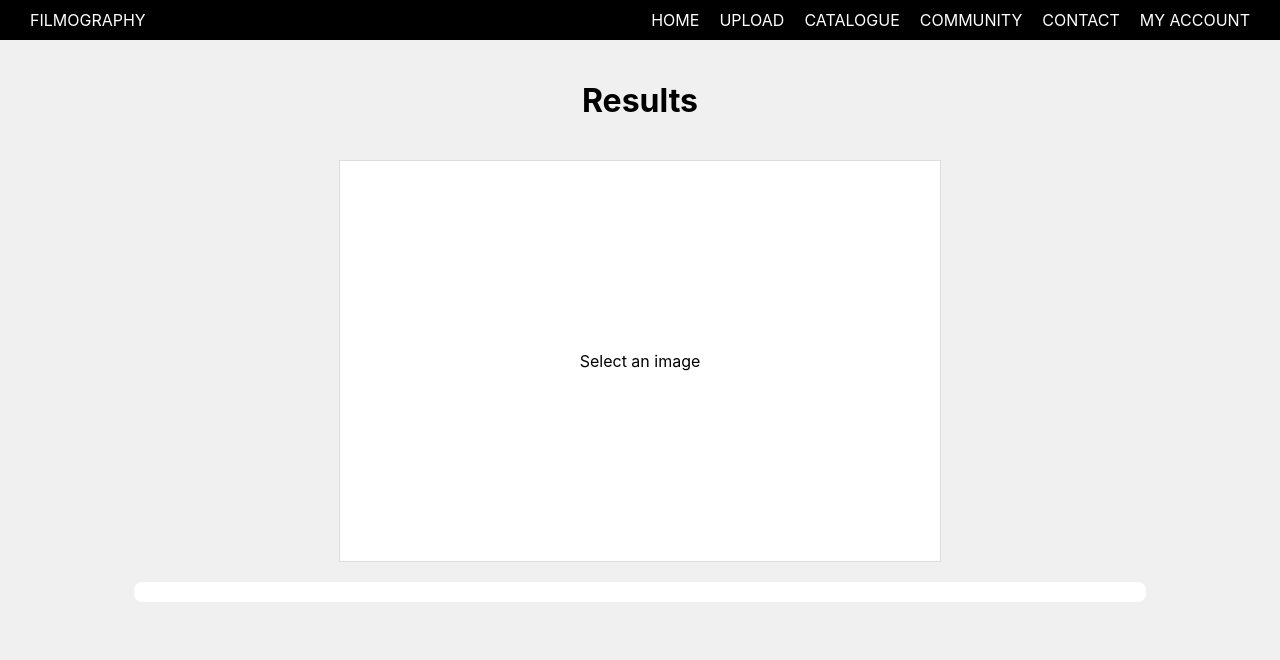
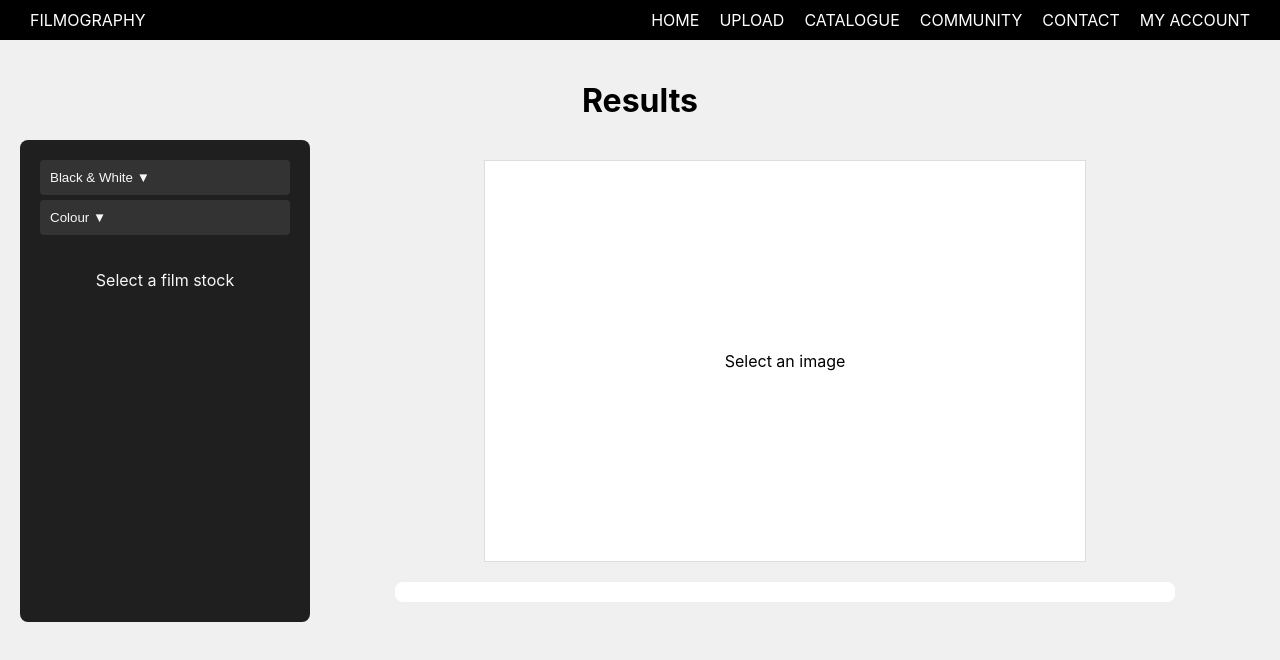
Before and after one commit to nickng9/filmsim, a Next.js app in the folder frontend/: page /results in a window 1280 px wide. Shown: the top 660 px of the page. Built offline with nearby package versions, Linux system fonts and the light colour scheme.

Commit message:
cleaning up film stock modal

```diff
--- a/frontend/src/app/components/FilmSelector.tsx
+++ b/frontend/src/app/components/FilmSelector.tsx
@@ -12,6 +12,8 @@ const FilmSelector: React.FC<{ selectedImage: string | null }> = ({ selectedImag
   const [selectedBrand, setSelectedBrand] = useState<Brand>('ilford');
   const [appliedFilm, setAppliedFilm] = useState<{ [key: string]: string }>({});
   const [processedImage, setProcessedImage] = useState<string | null>(null);
+  const [expandedCategory, setExpandedCategory] = useState<Category | null>(null);
+  const [expandedBrand, setExpandedBrand] = useState<string | null>(null);
 
   useEffect(() => {
     if (selectedImage && appliedFilm[selectedImage]) {
@@ -20,13 +22,12 @@ const FilmSelector: React.FC<{ selectedImage: string | null }> = ({ selectedImag
     }
   }, [selectedImage, appliedFilm]);
 
-  const handleCategoryChange = (category: Category) => {
-    setSelectedCategory(category);
-    setSelectedBrand(Object.keys(filmData[category])[0] as Brand);
+  const handleCategoryToggle = (category: Category) => {
+    setExpandedCategory(expandedCategory === category ? null : category);
   };
 
-  const handleBrandChange = (brand: Brand) => {
-    setSelectedBrand(brand);
+  const handleBrandToggle = (brand: string) => {
+    setExpandedBrand(expandedBrand === brand ? null : brand);
   };
 
   const handleFilmStockSelect = (film: string) => {
@@ -37,45 +38,80 @@ const FilmSelector: React.FC<{ selectedImage: string | null }> = ({ selectedImag
     }
   };
 
-  const films = filmData[selectedCategory][selectedBrand as keyof (typeof filmData)['bw' | 'colour']] as string[];
+  const formatFilmName = (film: string) => {
+    const name = film.split('/').pop();
+    return name ? name.replace(/_/g, ' ').replace('.png', '') : '';
+  };
 
   return (
     <div className={styles.filmSelectorContainer}>
       <div className={styles.categoryButtons}>
         <button
-          className={`${styles.categoryButton} ${selectedCategory === 'bw' ? styles.active : ''}`}
-          onClick={() => handleCategoryChange('bw')}
+          className={`${styles.categoryButton} ${expandedCategory === 'bw' ? styles.active : ''}`}
+          onClick={() => handleCategoryToggle('bw')}
         >
-          Black & White
+          Black & White {expandedCategory === 'bw' ? '▲' : '▼'}
         </button>
+        {expandedCategory === 'bw' && (
+          <div className={styles.brandButtons}>
+            {Object.keys(filmData.bw).map((brand) => (
+              <div key={brand}>
                 <button
-          className={`${styles.categoryButton} ${selectedCategory === 'colour' ? styles.active : ''}`}
-          onClick={() => handleCategoryChange('colour')}
+                  className={`${styles.brandButton} ${expandedBrand === brand ? styles.active : ''}`}
+                  onClick={() => handleBrandToggle(brand)}
                 >
-          Colour
+                  {brand} {expandedBrand === brand ? '▲' : '▼'}
                 </button>
-      </div>
-      <div className={styles.brandButtons}>
-        {Object.keys(filmData[selectedCategory]).map((brand) => (
-          <button
-            key={brand}
-            className={`${styles.brandButton} ${selectedBrand === brand ? styles.active : ''}`}
-            onClick={() => handleBrandChange(brand as Brand)}
-          >
-            {brand}
-          </button>
-        ))}
-      </div>
+                {expandedBrand === brand && (
                   <div className={styles.filmList}>
-        {films.map((film) => (
+                    {filmData.bw[brand as keyof typeof filmData.bw].map((film) => (
                       <div
                         key={film}
                         className={`${styles.filmItem} ${appliedFilm[selectedImage || ''] === film ? styles.selected : ''}`}
                         onClick={() => handleFilmStockSelect(film)}
                       >
-            {film}
+                        {formatFilmName(film)}
                       </div>
                     ))}
+                  </div>
+                )}
+              </div>
+            ))}
+          </div>
+        )}
+        <button
+          className={`${styles.categoryButton} ${expandedCategory === 'colour' ? styles.active : ''}`}
+          onClick={() => handleCategoryToggle('colour')}
+        >
+          Colour {expandedCategory === 'colour' ? '▲' : '▼'}
+        </button>
+        {expandedCategory === 'colour' && (
+          <div className={styles.brandButtons}>
+            {Object.keys(filmData.colour).map((brand) => (
+              <div key={brand}>
+                <button
+                  className={`${styles.brandButton} ${expandedBrand === brand ? styles.active : ''}`}
+                  onClick={() => handleBrandToggle(brand)}
+                >
+                  {brand} {expandedBrand === brand ? '▲' : '▼'}
+                </button>
+                {expandedBrand === brand && (
+                  <div className={styles.filmList}>
+                    {filmData.colour[brand as keyof typeof filmData.colour].map((film) => (
+                      <div
+                        key={film}
+                        className={`${styles.filmItem} ${appliedFilm[selectedImage || ''] === film ? styles.selected : ''}`}
+                        onClick={() => handleFilmStockSelect(film)}
+                      >
+                        {formatFilmName(film)}
+                      </div>
+                    ))}
+                  </div>
+                )}
+              </div>
+            ))}
+          </div>
+        )}
       </div>
       <div className={styles.processedPreview}>
         {processedImage ? <img src={processedImage} alt="Processed" /> : 'Select a film stock'}
--- a/frontend/src/app/results/page.tsx
+++ b/frontend/src/app/results/page.tsx
@@ -1,14 +1,24 @@
 'use client';
 
-import React from 'react';
+import React, { useState } from 'react';
+import styles from '../../styles/Results.module.css';
 import PhotoSelector from '../components/PhotoSelector';
-import styles from '../../styles/Results.module.css';
+import FilmSelector from '../components/FilmSelector';
 
 const ResultsPage: React.FC = () => {
+  const [selectedImage, setSelectedImage] = useState<File | null>(null);
+  const selectedImageURL = selectedImage ? URL.createObjectURL(selectedImage) : '';
+
   return (
     <div className={styles.resultsContainer}>
       <h1 className={styles.title}>Results</h1>
-      <PhotoSelector />
+      <div className={styles.content}>
+        <FilmSelector selectedImage={selectedImageURL} />
+        <div className={styles.mainContent}>
+          <PhotoSelector selectedImage={selectedImage} setSelectedImage={setSelectedImage} />
+          {selectedImageURL && <img className={styles.mainImage} src={selectedImageURL} alt="Selected" />}
+        </div>
+      </div>
     </div>
   );
 };
--- a/frontend/src/styles/FilmSelector.module.css
+++ b/frontend/src/styles/FilmSelector.module.css
@@ -2,31 +2,63 @@
 .filmSelectorContainer {
   display: flex;
   flex-direction: column;
-  width: 300px;
+  width: 250px;
+  background: #1f1f1f; /* Dark background */
+  padding: 20px;
+  border-radius: 8px;
+  color: #f7f7f7; /* Light text color */
 }
 
-.categoryButtons, .brandButtons, .filmList {
+.categoryButtons, .brandButtons {
   display: flex;
-  justify-content: space-around;
+  flex-direction: column;
   margin-bottom: 10px;
 }
 
 .categoryButton, .brandButton {
-  padding: 5px 10px;
+  padding: 10px;
   cursor: pointer;
+  background: #333;
+  border: none;
+  margin-bottom: 5px;
+  border-radius: 4px;
+  text-align: left;
+  color: #f7f7f7;
+  transition: background 0.3s ease;
+}
+
+.categoryButton:hover, .brandButton:hover {
+  background: #555;
 }
 
 .categoryButton.active, .brandButton.active {
   font-weight: bold;
+  background: #444;
+}
+
+.filmList {
+  display: flex;
+  flex-direction: column;
 }
 
 .filmItem {
-  padding: 5px 10px;
+  padding: 10px;
   cursor: pointer;
+  background: #333;
+  border: none;
+  margin-bottom: 5px;
+  border-radius: 4px;
+  color: #f7f7f7;
+  transition: background 0.3s ease;
+}
+
+.filmItem:hover {
+  background: #555;
 }
 
 .filmItem.selected {
   font-weight: bold;
+  background: #444;
 }
 
 .processedPreview {
--- a/frontend/src/styles/Results.module.css
+++ b/frontend/src/styles/Results.module.css
@@ -1,14 +1,33 @@
-/* src/styles/Results.module.css */
 .resultsContainer {
   padding: 20px;
   display: flex;
   flex-direction: column;
   align-items: center;
-  background: #f0f0f0; /* Example background */
-  min-height: 100vh; /* Ensure the page covers the full height */
+  background: #f0f0f0;
+  min-height: 100vh;
 }
 
 .title {
   font-size: 2rem;
   margin-bottom: 20px;
 }
+
+.content {
+  display: flex;
+  width: 100%;
+}
+
+.mainContent {
+  flex: 1;
+  display: flex;
+  flex-direction: column;
+  align-items: center;
+}
+
+.mainImage {
+  max-width: 500px;
+  max-height: 500px;
+  margin: 20px 0;
+  border: 1px solid #ccc;
+  border-radius: 4px;
+}
```
Also changed, not shown: frontend/src/app/components/FilmSelectionList.tsx (added, +77 -0 lines), frontend/src/styles/FilmSelectionList.module.css (added, +27 -0 lines). Lines whose indentation alone changed are shown as unchanged.
